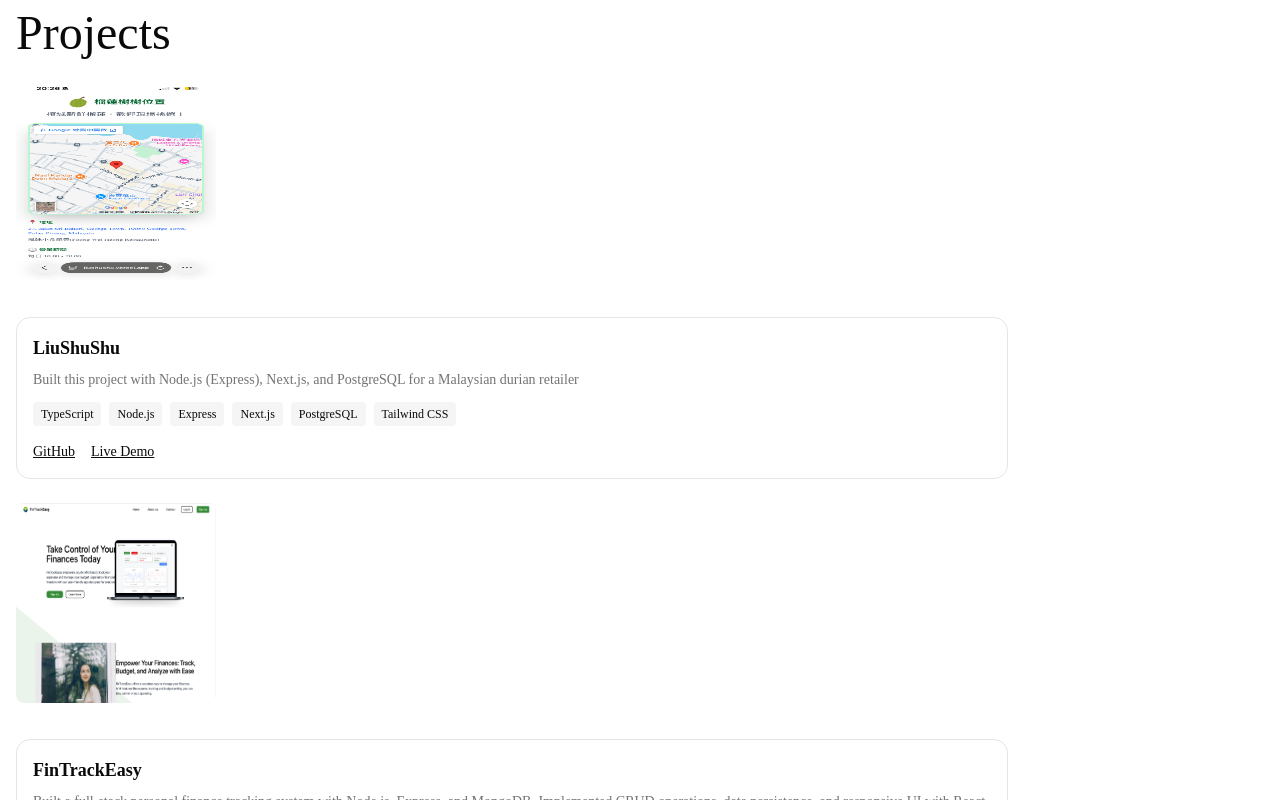
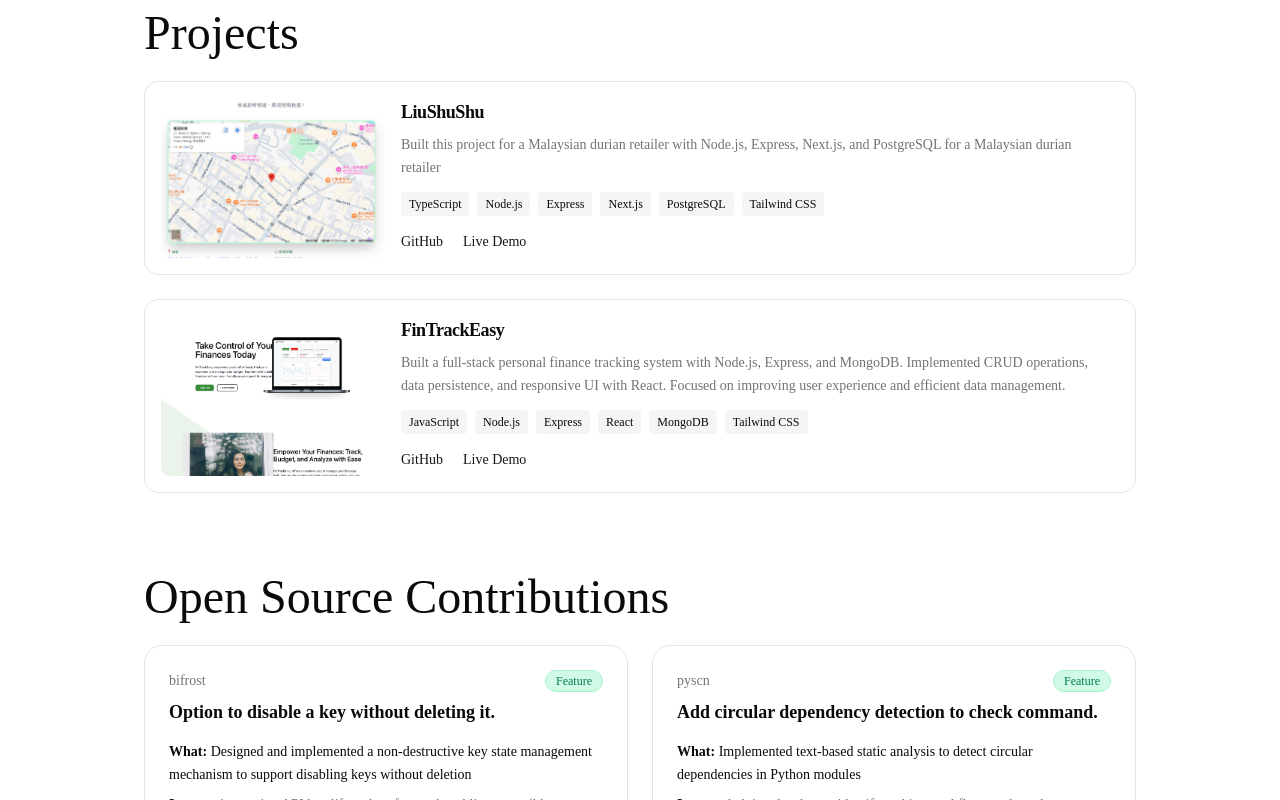
Before and after one commit to slyang08/yang-dev, a Next.js app: page / in a window 1280 px wide. Shown: the part 860-1660 px from the top of the page. Built offline with nearby package versions, Linux system fonts and the light colour scheme.

Commit message:
fix: fix image data confusion problem

```diff
--- a/src/app/page.tsx
+++ b/src/app/page.tsx
@@ -7,22 +7,28 @@ import { Projects } from "@/features/projects";
 
 export default function Home() {
   return (
-    <>
-      <section id="hero" className="mb-20 max-w-5xl px-4">
+    <main className="flex-1">
+      <div className="mx-auto max-w-5xl px-4">
+        <section id="hero" className="mb-20">
           <Hero />
         </section>
-      <section id="about" className="mb-20 max-w-5xl px-4">
+
+        <section id="about" className="mb-20">
           <About />
         </section>
-      <section id="projects" className="mb-20 max-w-5xl px-4">
+
+        <section id="projects" className="mb-20">
           <Projects />
         </section>
-      <section id="open-source" className="mb-20 max-w-5xl px-4">
+
+        <section id="open-source" className="mb-20">
           <OpenSource />
         </section>
-      <section id="contact" className="mb-20 max-w-5xl px-4">
+
+        <section id="contact" className="mb-20">
           <Contact />
         </section>
-    </>
+      </div>
+    </main>
   );
 }
--- a/src/features/projects/ProjectCard.tsx
+++ b/src/features/projects/ProjectCard.tsx
@@ -5,19 +5,21 @@ import type { Project } from "./projects.data";
 export function ProjectCard({ name, description, image, github, demo, tags }: Project) {
   return (
     <>
+      <div className="group bg-background flex overflow-hidden rounded-xl border p-4 transition-all duration-300 hover:-translate-y-1 hover:shadow-xl">
+        <div className="relative h-40 w-56 shrink-0 overflow-hidden">
           {image && (
             <Image
               src={image.src}
               alt={image.alt}
-          width={200}
-          height={200}
-          className="mb-3 h-50 w-50 rounded-md"
+              fill
+              className="rounded-md object-cover transition-all duration-300 hover:-translate-y-1 hover:shadow-xl"
             />
           )}
-      <div className="rounded-xl border p-4 transition-all duration-300 hover:-translate-y-1 hover:shadow-xl">
-        <h3 className="text-lg font-semibold">{name}</h3>
+        </div>
+        <div className="flex flex-1 flex-col px-4">
+          <h3 className="text-lg font-semibold tracking-tight">{name}</h3>
 
-        <p className="text-muted-foreground mt-2 text-sm">{description}</p>
+          <p className="text-muted-foreground mt-2 text-sm leading-relaxed">{description}</p>
 
           {tags && (
             <div className="mt-3 flex flex-wrap gap-2">
@@ -29,19 +31,30 @@ export function ProjectCard({ name, description, image, github, demo, tags }: Pr
             </div>
           )}
 
-        <div className="mt-4 flex gap-4 text-sm">
+          <div className="mt-4 flex gap-5 text-sm">
             {github && (
-            <a href={github} target="_blank" rel="noopener noreferrer" className="underline">
+              <a
+                href={github}
+                target="_blank"
+                rel="noopener noreferrer"
+                className="text-primary underline-offset-4 hover:underline"
+              >
                 GitHub
               </a>
             )}
             {demo && (
-            <a href={demo} target="_blank" rel="noopener noreferrer" className="underline">
+              <a
+                href={demo}
+                target="_blank"
+                rel="noopener noreferrer"
+                className="text-primary underline-offset-4 hover:underline"
+              >
                 Live Demo
               </a>
             )}
           </div>
         </div>
+      </div>
     </>
   );
 }
--- a/src/features/projects/Projects.tsx
+++ b/src/features/projects/Projects.tsx
@@ -7,7 +7,7 @@ export function Projects() {
     <>
       <h1 className="text-5xl">Projects</h1>
 
-      <div className="mt-6 grid gap-6">
+      <div className="mt-6 flex flex-col gap-6">
         {projects.map((project) => (
           <ProjectCard key={project.id} {...project} />
         ))}
--- a/src/features/projects/projects.data.ts
+++ b/src/features/projects/projects.data.ts
@@ -1,30 +1,33 @@
 // src/features/projects/projects.data.ts
+
+type ImageConfig = {
+  src: string;
+  alt: string;
+  aspectRatio?: "phone" | "laptop";
+  fit?: "cover" | "contain";
+};
 
 export type Project = {
   id: string;
   name: string;
   description: string;
-  image?: {
-    name: string;
-    src: string;
-    alt: string;
-  };
+  image?: ImageConfig;
   github: string;
   demo?: string;
+  tags?: string[];
   highlights?: string[];
-  tags?: string[];
 };
 
 export const projects: Project[] = [
   {
     id: "liushushu",
     name: "LiuShuShu",
-    description:
-      "Built this project with Node.js (Express), Next.js, and PostgreSQL for a Malaysian durian retailer",
+    description: `Built this project for a Malaysian durian retailer with Node.js, Express, Next.js,
+                  and PostgreSQL for a Malaysian durian retailer`,
     image: {
-      name: "LiuShuShu phone Demo",
-      src: "/lss-demo-phone.png",
+      src: "/lss-demo-laptop.png",
       alt: "LiuShuShu Demo",
+      aspectRatio: "phone",
     },
     github: "https://github.com/slyang08/LiuShuShu",
     demo: "https://liushushu.vercel.app",
@@ -37,9 +40,9 @@ export const projects: Project[] = [
                   Implemented CRUD operations, data persistence, and responsive UI with React.
                   Focused on improving user experience and efficient data management.`,
     image: {
-      name: "FinTrackEasy laptop Demo",
       src: "/fte-demo-laptop.png",
       alt: "FinTrackEasy Demo",
+      aspectRatio: "laptop",
     },
     github: "https://github.com/Project-Implementation-PRJ666/FinTrackEasy",
     demo: "https://fintrackeasy.vercel.app/",
```
Also changed, not shown: public/fte-demo-laptop.png, public/lss-demo-laptop.png (added). Lines whose indentation alone changed are shown as unchanged.
